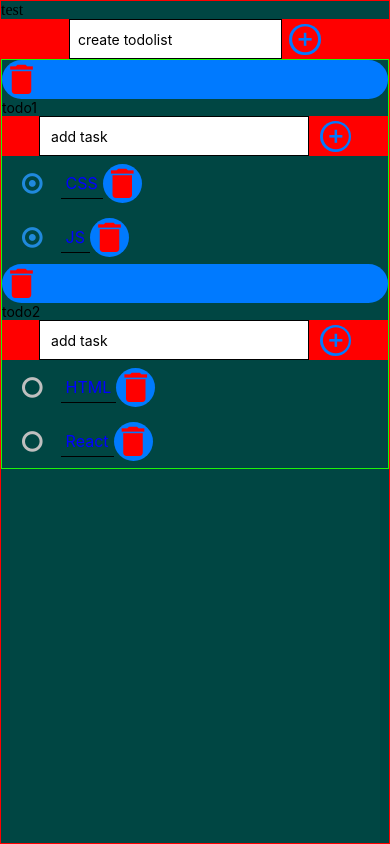
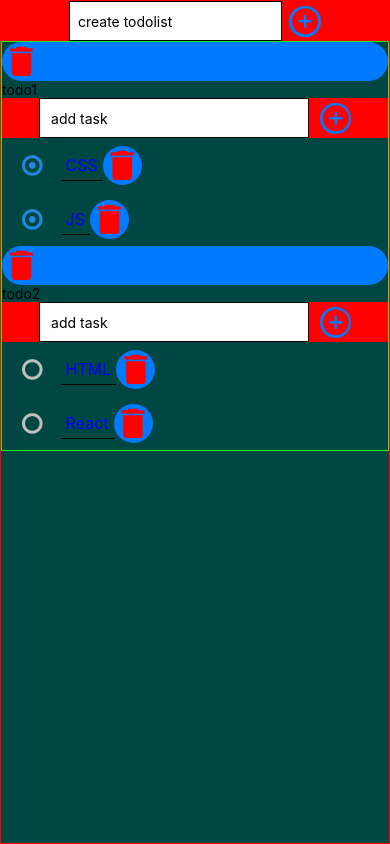
Before and after one commit to annavilnid/expo-app, a React Native app: screen / in a window 390 px wide. Built offline with nearby package versions, Linux system fonts and the light colour scheme.

Commit message:
delete test

```diff
--- a/App.tsx
+++ b/App.tsx
@@ -52,7 +52,6 @@ export default function App() {
   return (
         <TouchableWithoutFeedback onPress={Keyboard.dismiss} style={[globalStyles.border, styles.appContainer]}>
           <View style={[globalStyles.border, styles.appContainer]}>
-            <div>test</div>
               <SafeAreaView>
               <View style={styles.todolistForm}>
                 <AddItemForm placeholder={"create todolist"} buttonHandler={onPressAddTodolist}/>
```
